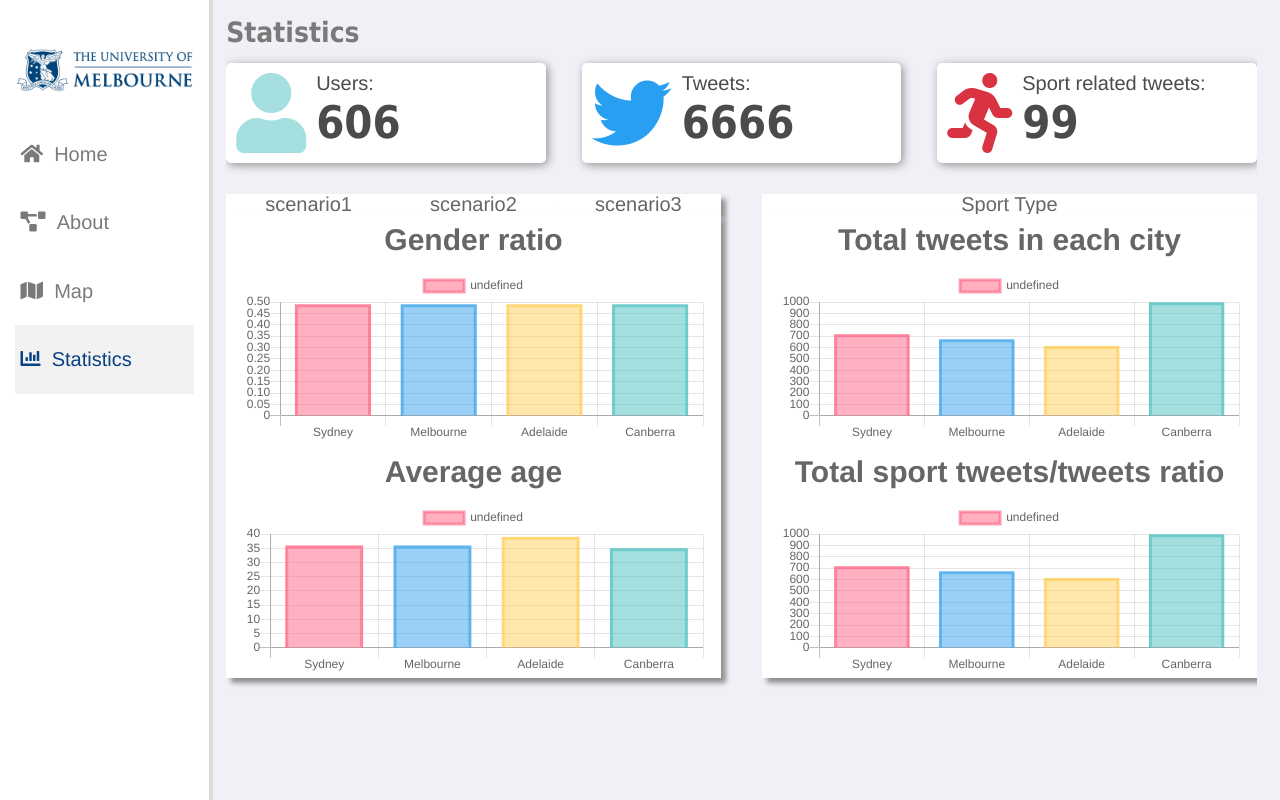
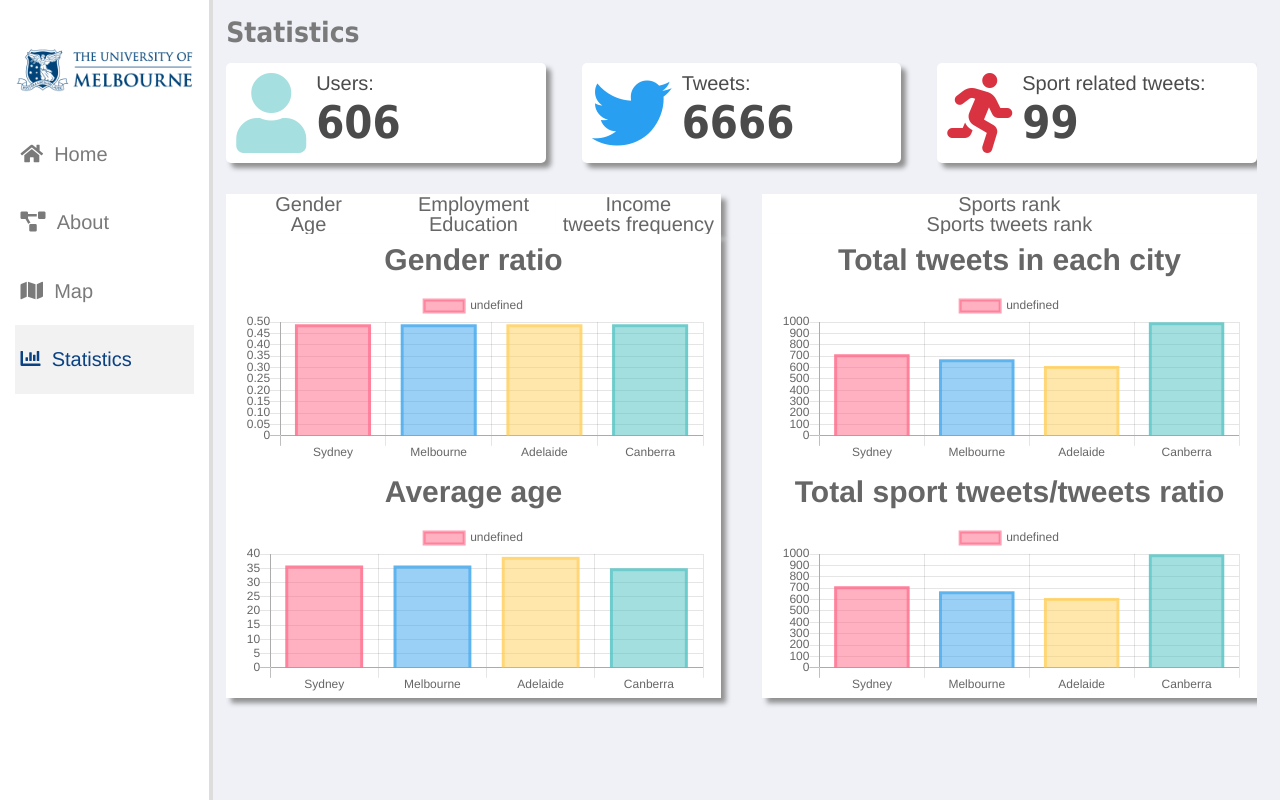
Before and after one commit to lowspace/COMP90024-Project, a Django app: page /statistics/ in a window 1280 px wide. Run offline with Django 3.2, Linux system fonts and the light colour scheme; parts of the project's set-up code (start-up, migrations or seed data) failed here and were passed over; some libraries are stand-ins or nearby versions.

Commit message:
frontend Refine

```diff
--- a/twitterlance/analyser/static/css/style.css
+++ b/twitterlance/analyser/static/css/style.css
@@ -175,7 +175,7 @@
   padding: 10px;
   background-color: #ffffff;
   border-radius: 5px;
-  box-shadow: 2px 2px 10px #909090;
+  box-shadow: 5px 5px 5px #909090;
 }
 .statistic-right .col-md-4 i {
   margin-right: 10px;
--- a/twitterlance/analyser/static/css/style.less
+++ b/twitterlance/analyser/static/css/style.less
@@ -196,7 +196,7 @@
     padding: 10px;
     background-color: @bgcolor;
     border-radius: 5px;
-    box-shadow:2px 2px 10px #909090;
+    box-shadow:5px 5px 5px #909090;
     i{
       margin-right: 10px;
       float: left;
--- a/twitterlance/analyser/templates/statistics.html
+++ b/twitterlance/analyser/templates/statistics.html
@@ -67,10 +67,11 @@
           </div>
           <div class="col-md-12 column" style="margin-top: 3%">
             <div class = options>
-              <a class = "col-md-3" href="#barchart" id="scenario1">scenario1</a>
-              <a class = "col-md-3" href="#barchart" id="scenario2">scenario2</a>
-              <a class = "col-md-3" href="#barchart" id="scenario3" style="margin-right: 4%;box-shadow:5px 5px 5px #909090;">scenario3</a>
-              <a class = "col-md-3" href="#sport" id="sporttype">Sport Type</a>
+              <a class = "col-md-3" href="#" id="scenario1">Gender <br> Age</a>
+              <a class = "col-md-3" href="#" id="scenario2">Employment <br> Education</a>
+              <a class = "col-md-3" href="#" id="scenario3" style="margin-right: 4%;box-shadow:5px 5px 5px #909090;">Income
+                <br> tweets frequency</a>
+              <a class = "col-md-3" href="#" id="sporttype">Sports rank <br> Sports tweets rank</a>
             </div>
           </div>
           <div class="col-md-12 column statistic-detail" >
@@ -100,6 +101,7 @@
       const tuser = document.getElementById('total_user')
       const ttweet = document.getElementById('total_tweet')
       const tsport = document.getElementById('sportcount')
+
       // ajax request function
       function ajax(url, method, success, error) {
         var request = new XMLHttpRequest();
@@ -170,6 +172,7 @@
       //     }
       //   }
       // };
+
       let canvas = document.getElementsByTagName('canvas')
       let canvas1 = canvas[0];
       let canvas2 = canvas[1];
@@ -189,6 +192,8 @@
       canvas6.className = 'hide';
       canvas7.className = 'show';
       canvas8.className = 'show';
+
+      //default chart when the page is refreshed
 
       let barchartdata1 = [0.49,0.49,0.49,0.49];
       let barcharttitle1 = 'Gender ratio';
@@ -251,9 +256,7 @@
       const Barchart2 = new Chart(Bar2, {type:'bar', data: UsersBar2, options: optionBar2});
 
 
-      canvas7.className = 'show';
-      canvas8.className = 'show';
-      //tweets
+      // default right page includes tweets related status
       let barchartdata7 = [717,672,614,997];
       let barcharttitle7 = 'Total tweets in each city';
       let barchartdata8 = [717,672,614,997];
@@ -283,7 +286,7 @@
         title: {display: true,text: barcharttitle7,fontSize: 30,},
         scales: {yAxes: [{ticks: {beginAtZero:true}}] }
       }
-      var Bar7 = canvas7.getContext('2d');
+      let Bar7 = canvas7.getContext('2d');
       const Barchart7 = new Chart(Bar7, {type:'bar', data: UsersBar7, options: optionBar7});
       //barchart
       let UsersBar8={
@@ -310,8 +313,8 @@
         title: {display: true,text: barcharttitle8,fontSize: 30,},
         scales: {yAxes: [{ticks: {beginAtZero:true}}] }
       }
-      var Bar8 = canvas8.getContext('2d');
-      const Barchart8 = new Chart(Bar8, {type:'bar', data: UsersBar8, options: optionBar8});
+      let Bar8 = canvas8.getContext('2d');
+      let Barchart8 = new Chart(Bar8, {type:'bar', data: UsersBar8, options: optionBar8});
 
       //
     //scenario1
@@ -561,8 +564,8 @@
           title: {display: true,text: barcharttitle7,fontSize: 30,},
           scales: {yAxes: [{ticks: {beginAtZero:true}}] }
         }
-        var Bar7 = canvas7.getContext('2d');
-        const Barchart7 = new Chart(Bar7, {type:'bar', data: UsersBar7, options: optionBar7});
+        let Bar9 = canvas7.getContext('2d');
+        let Barchart9 = new Chart(Bar9, {type:'bar', data: UsersBar7, options: optionBar7});
         //barchart
         let UsersBar8={
           datasets: [{
@@ -588,8 +591,8 @@
           title: {display: true,text: barcharttitle8,fontSize: 30,},
           scales: {yAxes: [{ticks: {beginAtZero:true}}] }
         }
-        var Bar8 = canvas8.getContext('2d');
-        const Barchart8 = new Chart(Bar8, {type:'bar', data: UsersBar8, options: optionBar8});
+        let Bar10 = canvas8.getContext('2d');
+        let Barchart10 = new Chart(Bar10, {type:'bar', data: UsersBar8, options: optionBar8});
     })
     }
   </script>
--- a/twitterlance/analyser/views.py
+++ b/twitterlance/analyser/views.py
@@ -11,7 +11,7 @@
 from django.shortcuts import HttpResponse
 from collections import Counter
 
-
+# template page
 def home(request):
     return render(request, 'home.html',)
 
--- a/twitterlance/twitterlance/settings.py
+++ b/twitterlance/twitterlance/settings.py
@@ -26,7 +26,7 @@
 # SECURITY WARNING: don't run with debug turned on in production!
 DEBUG = True
 
-ALLOWED_HOSTS = ['0.0.0.0']
+ALLOWED_HOSTS = ['0.0.0.0', '127.0.0.1', 'localhost']
 
 
 # Load CouchDB endpoint and credentials
--- a/twitterlance/twitterlance/urls.py
+++ b/twitterlance/twitterlance/urls.py
@@ -1,9 +1,7 @@
 from django.contrib import admin
 from django.urls import include, path
 from django.conf.urls import url
-from django.shortcuts import HttpResponse
 from analyser import views
-
 
 urlpatterns = [
     path('analyser/', include('analyser.urls')),
```
Also changed, not shown: 1 other file.
